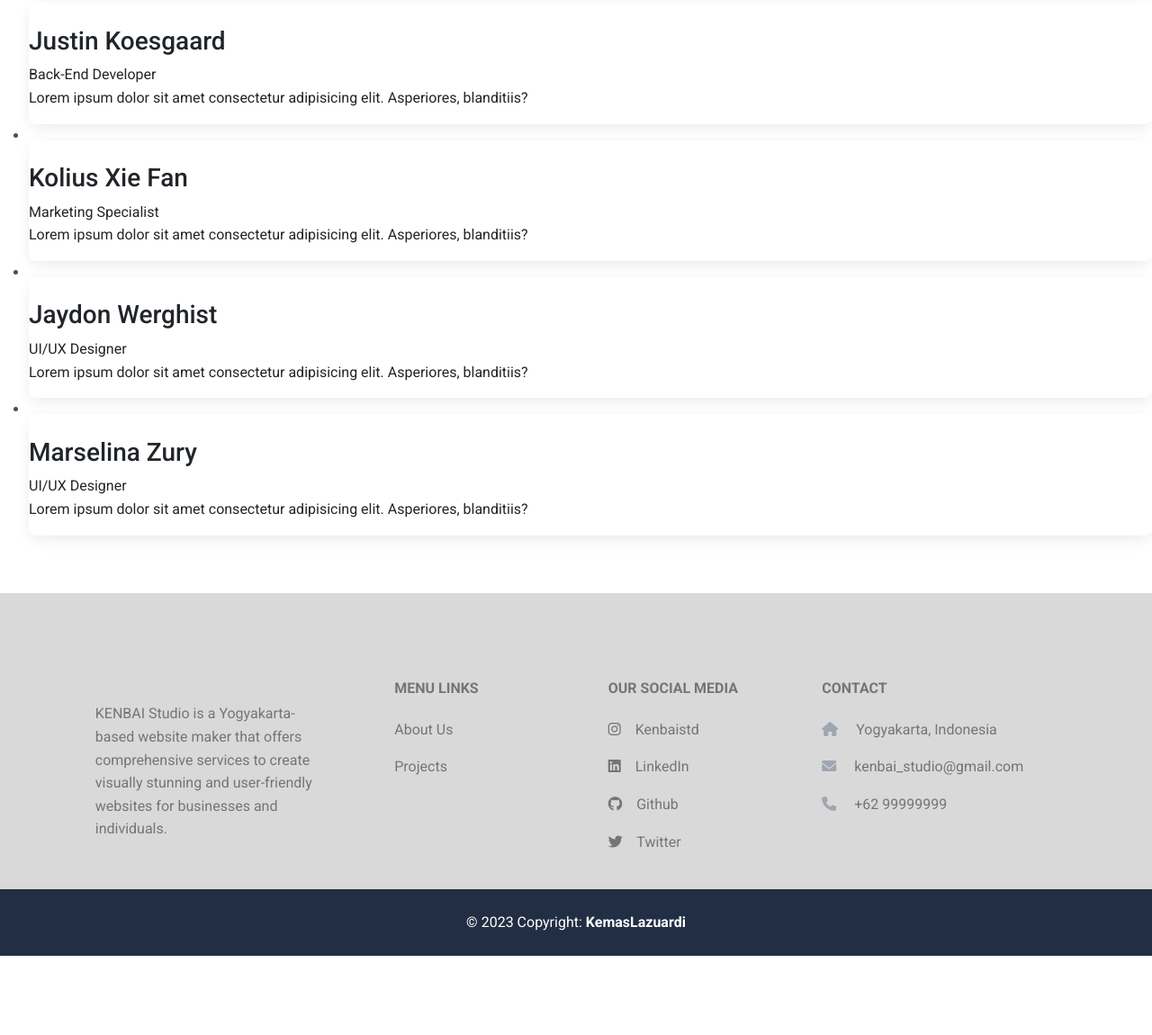
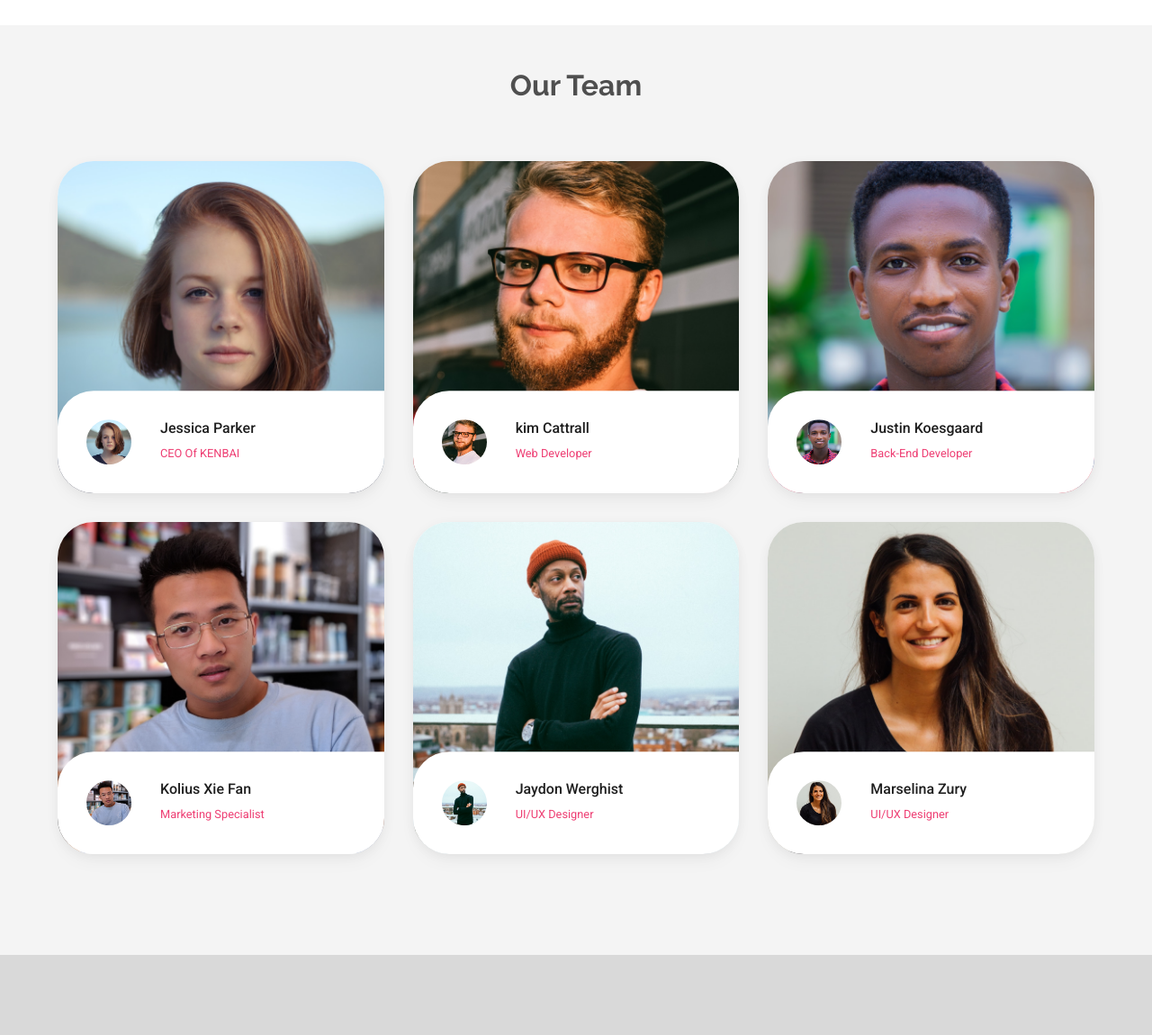
Before and after one commit to KemasLazuardi/KENBAI, a plain HTML site: page about.html in a window 1280 px wide. Shown: the part 1496-2646 px from the top of the page at 90% size. Before the commit the page ends 2558 px from the top, so only its background shows below. Drawn offline with nearby package versions, Linux system fonts and the light colour scheme; the site is published under a folder, as on GitHub Pages, so addresses that start at the root find nothing.

Commit message:
Update about.html

```diff
--- a/about.html
+++ b/about.html
@@ -16,8 +16,8 @@
     <link rel="preconnect" href="https://fonts.googleapis.com">
     <link rel="preconnect" href="https://fonts.gstatic.com" crossorigin>
     <link href="https://fonts.googleapis.com/css2?family=Raleway:wght@500;600;700&display=swap" rel="stylesheet">
-    <link rel="stylesheet" href="/css/style.css">
-    <link rel="shortcut icon" href="/assets/img/logo.png" type="image/x-icon">
+    <link rel="stylesheet" href="css/style.css">
+    <link rel="shortcut icon" href="assets/img/logo.png" type="image/x-icon">
     <title>KENBAI.</title>
     <script src="https://unpkg.com/feather-icons"></script>
 </head>
@@ -30,7 +30,7 @@
         <div class="container">
             <!-- Navbar brand -->
             <a class="navbar-brand me-2" href="index.html">
-                <img src="/assets/img/lgo-1@2x.png" height="45" alt="KENBAI Logo" loading="lazy"
+                <img src="assets/img/lgo-1@2x.png" height="45" alt="KENBAI Logo" loading="lazy"
                     style="margin-top: 0;" />
             </a>
 
@@ -114,7 +114,7 @@
                 professional website development service in Yogyakarta, look no further than Kenbai Studio.</p>
         </div>
         <div class="text-center px-3">
-            <img src="/assets/img/sweet-img.jpg" class="img-fluid " height="auto" alt="">
+            <img src="assets/img/sweet-img.jpg" class="img-fluid " height="auto" alt="">
         </div>
     </section>
     <!-- content -->
@@ -170,10 +170,10 @@
         <ul class="cards">
             <li>
                 <a href="" class="card">
-                    <img src="/assets/img/team-1.png" class="card__image" alt="" />
+                    <img src="assets/img/team-1.png" class="card__image" alt="" />
                     <div class="card__overlay">
                         <div class="card__header">
-                            <img class="card__thumb" src="/assets/img/team-1.png" alt="" />
+                            <img class="card__thumb" src="assets/img/team-1.png" alt="" />
                             <div class="card__header-text">
                                 <h3 class="card__title">Jessica Parker</h3>
                                 <span class="card__status">CEO Of KENBAI</span>
@@ -186,10 +186,10 @@
             </li>
             <li>
                 <a href="" class="card">
-                    <img src="/assets/img/team-1-1.png" class="card__image" alt="" />
+                    <img src="assets/img/team-1-1.png" class="card__image" alt="" />
                     <div class="card__overlay">
                         <div class="card__header">
-                            <img class="card__thumb" src="/assets/img/team-1-1.png" alt="" />
+                            <img class="card__thumb" src="assets/img/team-1-1.png" alt="" />
                             <div class="card__header-text">
                                 <h3 class="card__title">kim Cattrall</h3>
                                 <span class="card__status">Web Developer</span>
@@ -202,10 +202,10 @@
             </li>
             <li>
                 <a href="" class="card">
-                    <img src="/assets/img/team-1-2.png" class="card__image" alt="" />
+                    <img src="assets/img/team-1-2.png" class="card__image" alt="" />
                     <div class="card__overlay">
                         <div class="card__header">
-                            <img class="card__thumb" src="/assets/img/team-1-2.png" alt="" />
+                            <img class="card__thumb" src="assets/img/team-1-2.png" alt="" />
                             <div class="card__header-text">
                                 <h3 class="card__title">Justin Koesgaard</h3>
                                 <span class="card__status">Back-End Developer</span>
@@ -218,10 +218,10 @@
             </li>
             <li>
                 <a href="" class="card">
-                    <img src="/assets/img/team-1-3.png" class="card__image" alt="" />
+                    <img src="assets/img/team-1-3.png" class="card__image" alt="" />
                     <div class="card__overlay">
                         <div class="card__header">
-                            <img class="card__thumb" src="/assets/img/team-1-3.png" alt="" />
+                            <img class="card__thumb" src="assets/img/team-1-3.png" alt="" />
                             <div class="card__header-text">
                                 <h3 class="card__title">Kolius Xie Fan</h3>
                                 <span class="card__status">Marketing Specialist</span>
@@ -234,10 +234,10 @@
             </li>
             <li>
                 <a href="" class="card">
-                    <img src="/assets/img/team-1-4.png" class="card__image" alt="" />
+                    <img src="assets/img/team-1-4.png" class="card__image" alt="" />
                     <div class="card__overlay">
                         <div class="card__header">
-                            <img class="card__thumb" src="/assets/img/team-1-4.png" alt="" />
+                            <img class="card__thumb" src="assets/img/team-1-4.png" alt="" />
                             <div class="card__header-text">
                                 <h3 class="card__title">Jaydon Werghist</h3>
                                 <span class="card__status">UI/UX Designer</span>
@@ -250,10 +250,10 @@
             </li>
             <li>
                 <a href="" class="card">
-                    <img src="/assets/img/team-1-5.png" class="card__image" alt="" />
+                    <img src="assets/img/team-1-5.png" class="card__image" alt="" />
                     <div class="card__overlay">
                         <div class="card__header">
-                            <img class="card__thumb" src="/assets/img/team-1-5.png" alt="" />
+                            <img class="card__thumb" src="assets/img/team-1-5.png" alt="" />
                             <div class="card__header-text">
                                 <h3 class="card__title">Marselina Zury</h3>
                                 <span class="card__status">UI/UX Designer</span>
@@ -279,7 +279,7 @@
                     <!-- Grid column -->
                     <div class="col-md-3 col-lg-4 col-xl-3 mx-auto mb-4">
                         <!-- Content -->
-                        <img class="text-uppercase fw-bold mb-4" src="/assets/img/lgo-1@2x.png" height="55" alt="">
+                        <img class="text-uppercase fw-bold mb-4" src="assets/img/lgo-1@2x.png" height="55" alt="">
                         <p>
                             KENBAI Studio is a Yogyakarta-based website maker that offers comprehensive services to
                             create visually stunning and user-friendly websites for businesses and individuals.
@@ -357,7 +357,7 @@
         feather.replace()
     </script>
     <!-- JS -->
-    <script src="/js/script.js"></script>
+    <script src="js/script.js"></script>
 
     <!-- Bootstrap js -->
     <script src="https://cdn.jsdelivr.net/npm/bootstrap@5.3.0-alpha2/dist/js/bootstrap.bundle.min.js"
```
